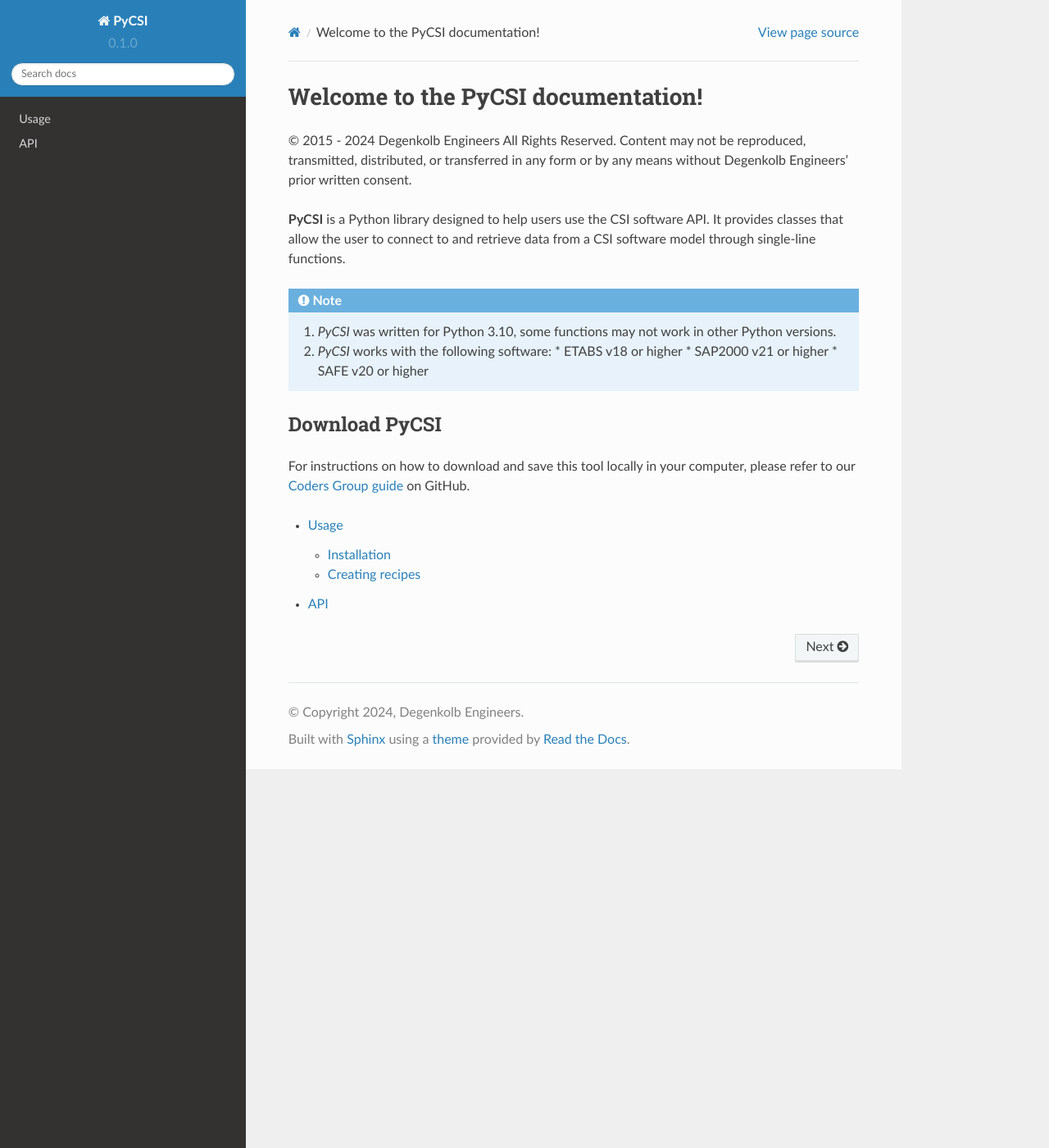
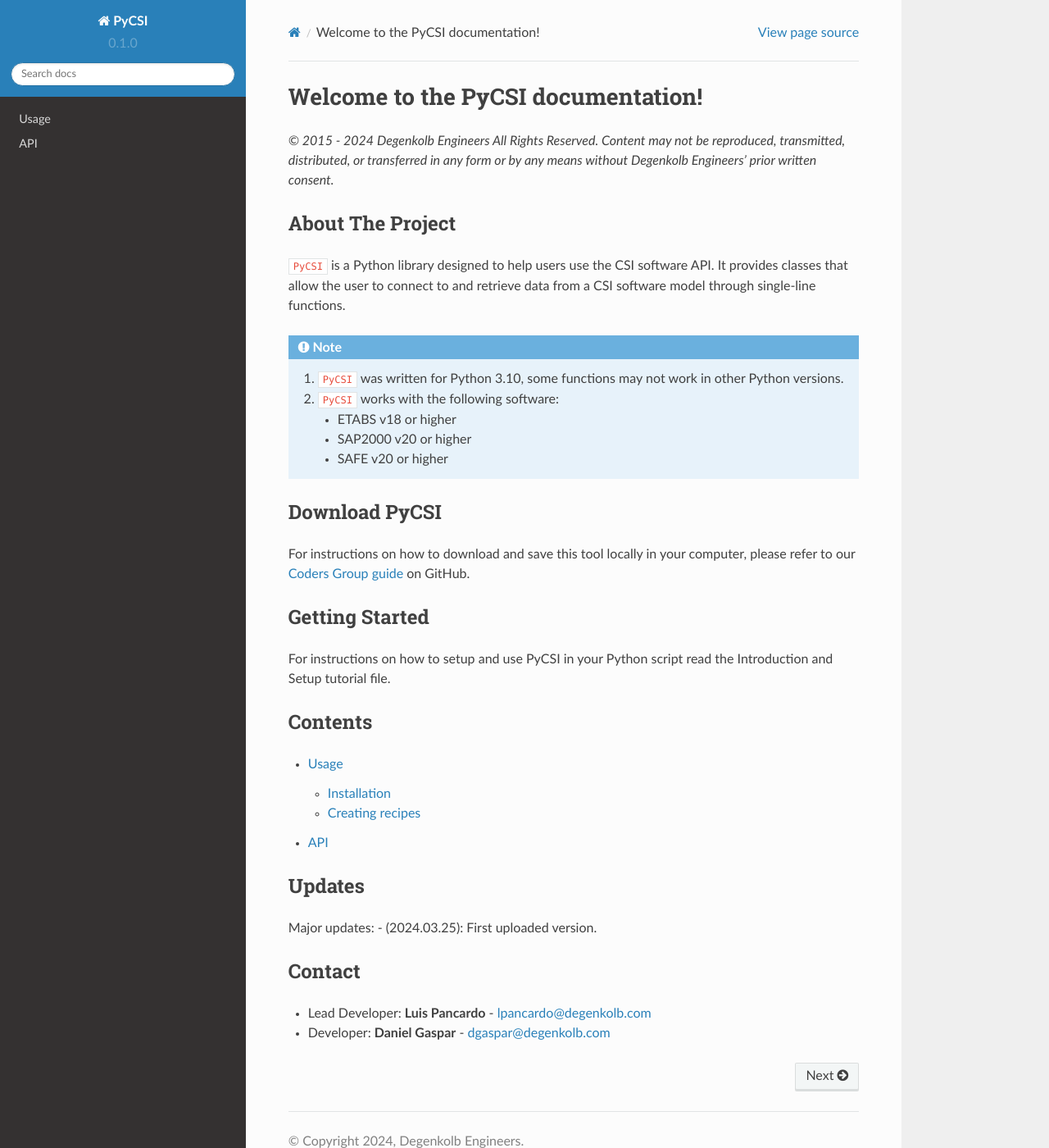
Before and after one commit to pjlee-deg/PyCSI-trial-documentation-v3, a Sphinx documentation site: the page built from docs/source/index.rst, in a window 1280 px wide and 1400 px high. Shown: the whole window at 82% size. Built offline with Sphinx 7.4.7 and the Read the Docs theme 2.0.0, drawn with Linux system fonts in a browser that asks for light colours.

Commit message:
Update index.rst

```diff
--- a/docs/source/index.rst
+++ b/docs/source/index.rst
@@ -1,26 +1,51 @@
 Welcome to the PyCSI documentation!
 ===================================
 
-© 2015 - 2024 Degenkolb Engineers All Rights Reserved.
-Content may not be reproduced, transmitted, distributed, or transferred in any form or by any means without Degenkolb Engineers’ prior written consent.
+*© 2015 - 2024 Degenkolb Engineers All Rights Reserved.
+Content may not be reproduced, transmitted, distributed, or transferred in any form or by any means without Degenkolb Engineers’ prior written consent.*
 
-**PyCSI**  is a Python library designed to help users use the CSI software API. It provides classes that allow the user to connect to and retrieve data from a CSI software model through single-line functions.
+About The Project
+-----------------
+
+``PyCSI`` is a Python library designed to help users use the CSI
+software API. It provides classes that allow the user to connect to and
+retrieve data from a CSI software model through single-line functions.
 
 .. note::
 
-   1. `PyCSI` was written for Python 3.10, some functions may not work in other Python versions.
-   2. `PyCSI` works with the following software:
-      * ETABS v18 or higher
-      * SAP2000 v21 or higher
-      * SAFE v20 or higher
+   1. ``PyCSI`` was written for Python 3.10, some functions may not work in
+      other Python versions.
+   2. ``PyCSI`` works with the following software:
+
+      -  ETABS v18 or higher
+      -  SAP2000 v20 or higher
+      -  SAFE v20 or higher
 
 Download PyCSI
 --------
-
 For instructions on how to download and save this tool locally in your computer, please refer to our `Coders Group
 guide <https://degenkolbengineers.sharepoint.com/sites/eng/SitePages/Coders%20Group/[Coders-Group]-GitHub.aspx>`_ on GitHub.
 
+Getting Started
+--------
+For instructions on how to setup and use PyCSI in your Python script read the Introduction and Setup tutorial file.
+
+Contents
+--------
 .. toctree::
 
    usage
    api
+
+
+
+Updates
+-------
+Major updates: - (2024.03.25): First uploaded version.
+
+Contact
+-------
+-  Lead Developer: **Luis Pancardo** -
+   `lpancardo@degenkolb.com <lpancardo@degenkolb.com>`__\
+-  Developer: **Daniel Gaspar** -
+   `dgaspar@degenkolb.com <dgaspar@degenkolb.com>`__\
```
